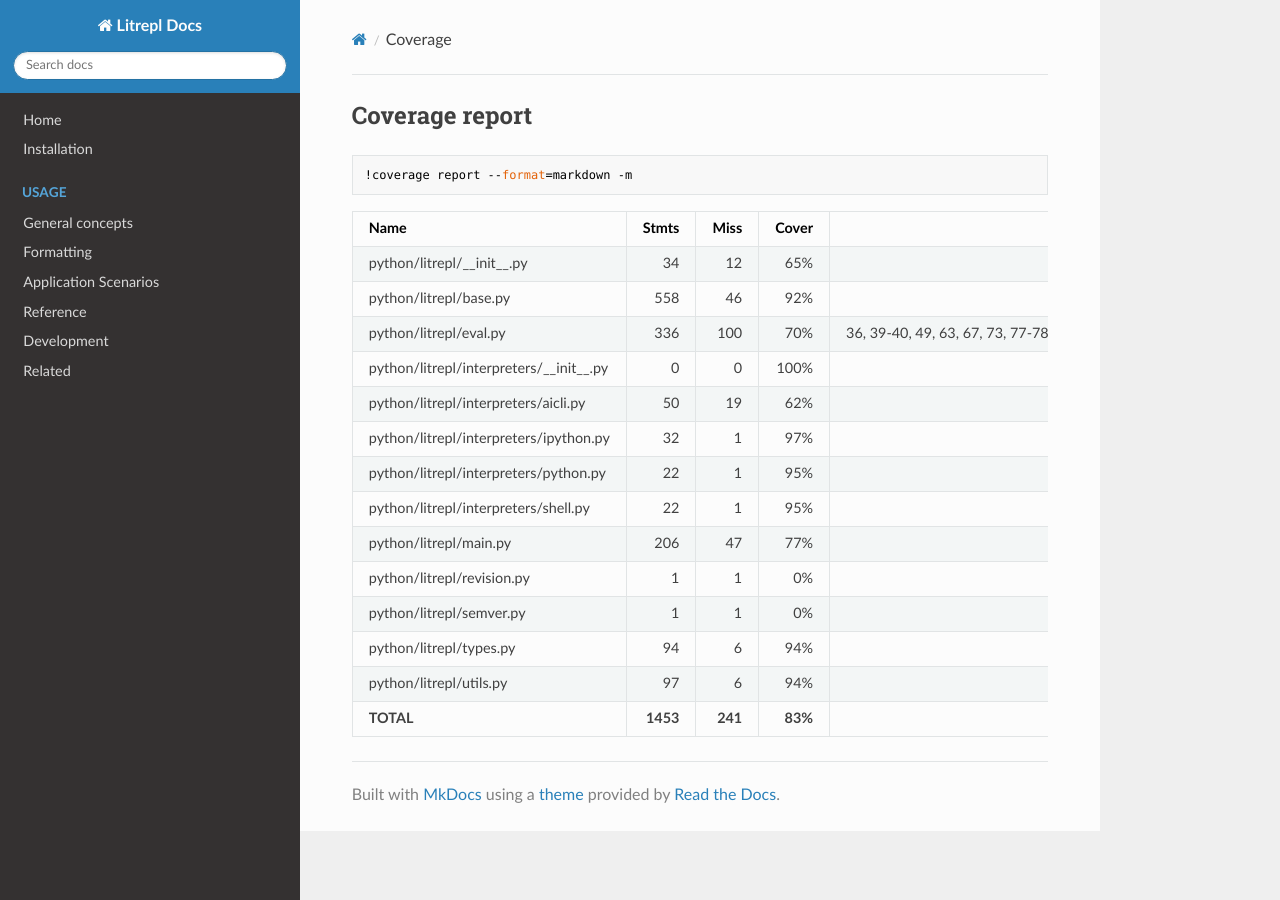
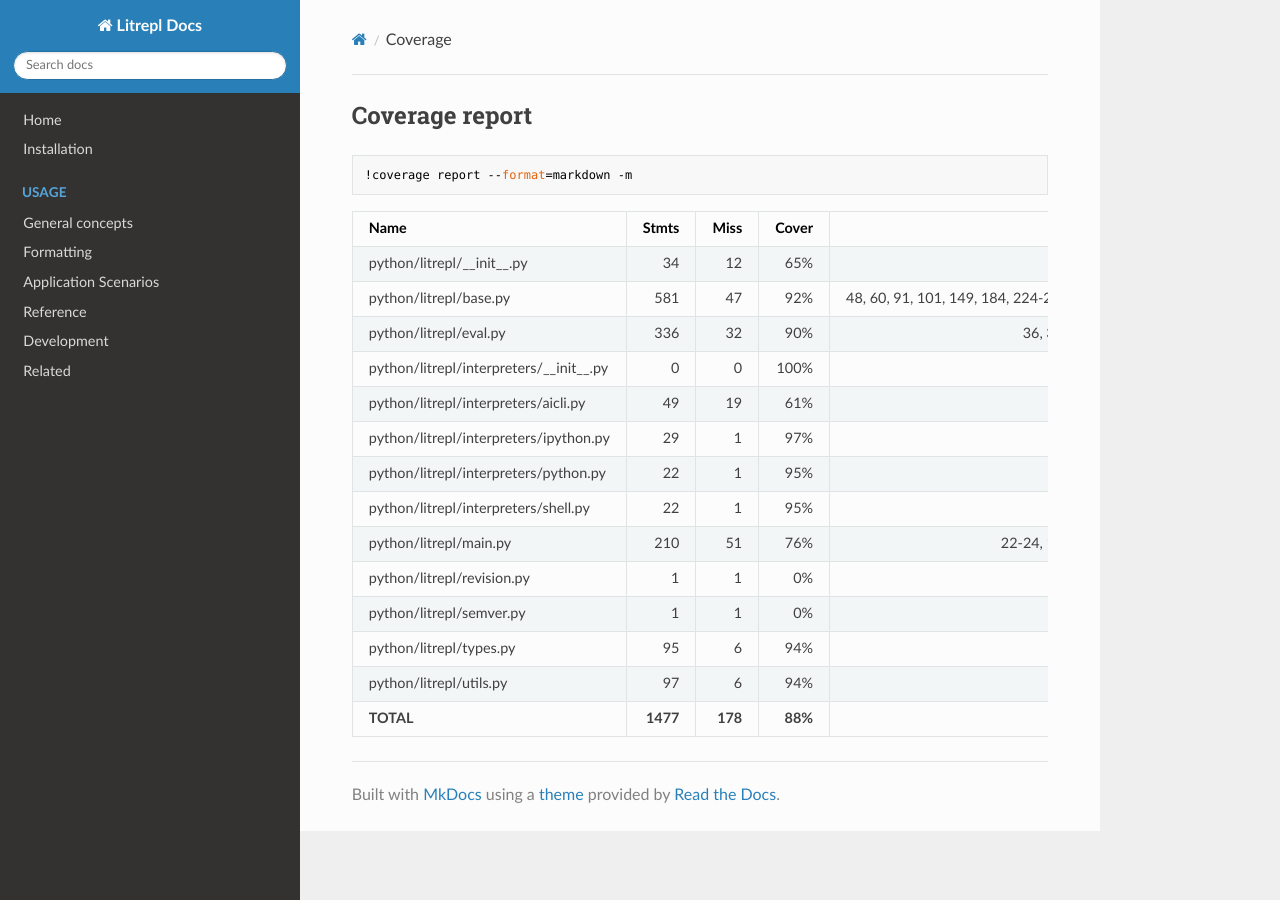
Before and after one commit to sergei-mironov/litrepl, an MkDocs documentation site: the page built from docs/coverage.md, in a window 1280 px wide. Built offline with MkDocs 1.6.1, drawn with Linux system fonts in a browser that asks for light colours; nearby versions of some CDN libraries.

Commit message:
Update coverage

```diff
--- a/docs/coverage.md
+++ b/docs/coverage.md
@@ -8,17 +8,17 @@
 | Name                                        |    Stmts |     Miss |   Cover |   Missing |
 |-------------------------------------------- | -------: | -------: | ------: | --------: |
 | python/litrepl/\_\_init\_\_.py              |       34 |       12 |     65% |24-29, 35-40 |
-| python/litrepl/base.py                      |      558 |       46 |     92% |48, 60, 78, 88, 137, 167, 207-213, 223, 229, 401, 412-413, 437-442, 450, 473, 499-500, 558, 615-616, 681-683, 727-736, 754-759 |
-| python/litrepl/eval.py                      |      336 |      100 |     70% |36, 39-40, 49, 63, 67, 73, 77-78, 90-91, 93, 96-97, 101, 116, 118, 121-123, 126, 148-149, 151-152, 154, 156-159, 173-176, 179-183, 199, 205, 207, 212-223, 236, 249, 265-266, 277-280, 299-301, 317-319, 321, 326, 330, 335-339, 352, 364-370, 374-375, 381-382, 414, 420-423, 438, 442, 450, 454, 458, 465-471, 490-505 |
+| python/litrepl/base.py                      |      581 |       47 |     92% |48, 60, 91, 101, 149, 184, 224-230, 240, 246, 418, 429-430, 454-459, 467, 477-478, 508, 588, 645-646, 703, 725-727, 771-780, 798-803 |
+| python/litrepl/eval.py                      |      336 |       32 |     90% |36, 39-40, 87-88, 100, 131, 157-158, 182-184, 199, 208, 284-290, 309-310, 328, 337, 362, 374-377, 390-391 |
 | python/litrepl/interpreters/\_\_init\_\_.py |        0 |        0 |    100% |           |
-| python/litrepl/interpreters/aicli.py        |       50 |       19 |     62% |15-17, 37, 41-51, 60-66 |
-| python/litrepl/interpreters/ipython.py      |       32 |        1 |     97% |        70 |
-| python/litrepl/interpreters/python.py       |       22 |        1 |     95% |        38 |
+| python/litrepl/interpreters/aicli.py        |       49 |       19 |     61% |15-17, 36, 40-50, 59-65 |
+| python/litrepl/interpreters/ipython.py      |       29 |        1 |     97% |        68 |
+| python/litrepl/interpreters/python.py       |       22 |        1 |     95% |        39 |
 | python/litrepl/interpreters/shell.py        |       22 |        1 |     95% |        26 |
-| python/litrepl/main.py                      |      206 |       47 |     77% |22-24, 194, 197-200, 243, 252, 269-274, 276-278, 289-298, 311, 321-325, 334-342, 344-345, 351-352 |
+| python/litrepl/main.py                      |      210 |       51 |     76% |22-24, 194, 197-200, 243, 252, 269-274, 276-278, 289-300, 313, 316-317, 325-329, 338-346, 348-349, 355-356 |
 | python/litrepl/revision.py                  |        1 |        1 |      0% |         2 |
 | python/litrepl/semver.py                    |        1 |        1 |      0% |         2 |
-| python/litrepl/types.py                     |       94 |        6 |     94% |137, 142, 148, 152, 156, 159 |
+| python/litrepl/types.py                     |       95 |        6 |     94% |140, 145, 151, 155, 159, 162 |
 | python/litrepl/utils.py                     |       97 |        6 |     94% |37, 55, 129-132 |
-|                                   **TOTAL** | **1453** |  **241** | **83%** |           |
+|                                   **TOTAL** | **1477** |  **178** | **88%** |           |
 <!--noresult-->
```
Also changed, not shown: img/coverage.svg, 1 other file.
